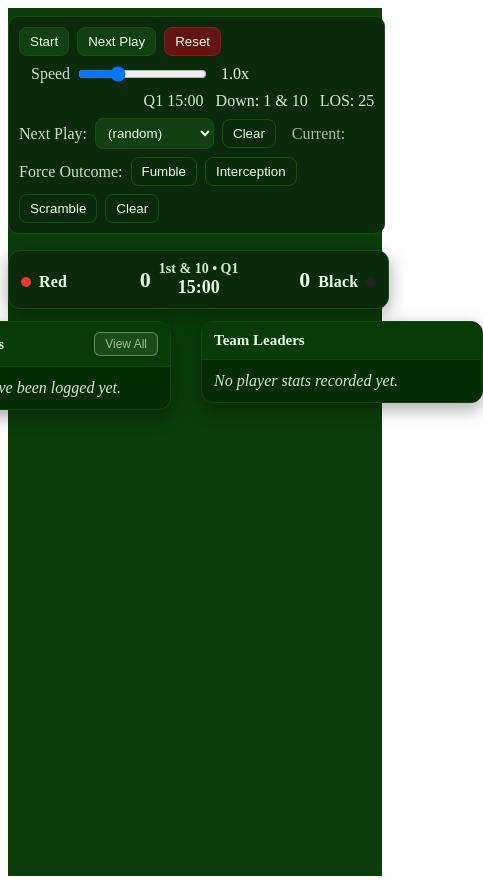
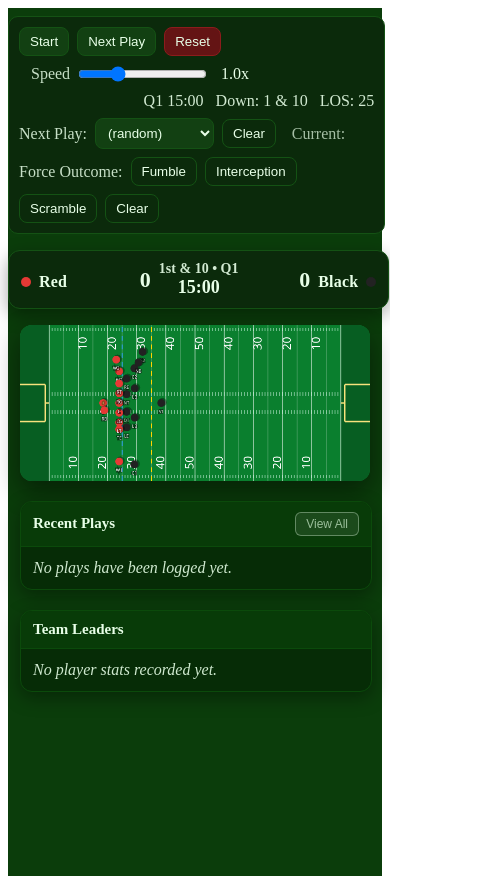
Before and after one commit to toofpaste/blootyball, a React (Create React App) app: page / in a window 390 px wide. Shown: the whole page, 483 px wide, since content can reach past the window. Built offline with nearby package versions, Linux system fonts and the light colour scheme.

Commit message:
Improve field layout responsiveness

```diff
--- a/src/App.jsx
+++ b/src/App.jsx
@@ -9,6 +9,7 @@ import { TEAM_RED, TEAM_BLK } from './engine/constants';
 import { draw } from './render/draw';
 import PlayLog from './ui/PlayLog';
 import StatsSummary from './ui/StatsSummary';
+import './AppLayout.css';
 
 export default function App() {
   const canvasRef = useRef(null);
@@ -24,8 +25,9 @@ export default function App() {
     const dpr = Math.max(1, Math.floor(window.devicePixelRatio || 1));
     canvas.width = Math.round(LOGICAL_W * dpr);
     canvas.height = Math.round(LOGICAL_H * dpr);
-    canvas.style.width = `${LOGICAL_W}px`;
-    canvas.style.height = `${LOGICAL_H}px`;
+    canvas.style.width = '100%';
+    canvas.style.maxWidth = `${LOGICAL_W}px`;
+    canvas.style.height = 'auto';
   }, []);
 
   useEffect(() => {
@@ -61,17 +63,7 @@ export default function App() {
   };
 
   return (
-    <div
-      style={{
-        minHeight: '100vh',
-        background: '#0b3d0b',
-        display: 'flex',
-        flexDirection: 'column',
-        alignItems: 'center',
-        paddingBottom: 24,
-        color: '#e8ffe8',
-      }}
-    >
+    <div className="app-root">
       <Toolbar
         running={running}
         setRunning={setRunning}
@@ -99,47 +91,15 @@ export default function App() {
         down={state.drive.down}
         toGo={state.drive.toGo}
       />
-      <div
-        style={{
-          width: '100%',
-          display: 'flex',
-          flexDirection: 'column',
-          alignItems: 'center',
-          padding: '8px',
-          gap: '18px',
-          boxSizing: 'border-box',
-        }}
-      >
-        <div
-          style={{
-            width: 'min(1200px, 98%)',
-            display: 'flex',
-            gap: 16,
-            alignItems: 'flex-start',
-            justifyContent: 'center',
-          }}
-        >
-          <div style={{ flex: '0 0 260px', display: 'flex', flexDirection: 'column', gap: 12 }}>
+      <div className="main-shell">
+        <div className="app-layout">
+          <div className="sidebar sidebar--log">
             <PlayLog items={state.playLog} />
           </div>
-          <div
-            style={{
-              flex: '1 1 600px',
-              display: 'flex',
-              justifyContent: 'center',
-            }}
-          >
-            <canvas
-              ref={canvasRef}
-              style={{
-                borderRadius: 12,
-                boxShadow: '0 10px 26px rgba(0,0,0,0.45)',
-                background: '#0a7f2e',
-                maxWidth: '100%',
-              }}
-            />
+          <div className="field-wrapper">
+            <canvas ref={canvasRef} className="field-canvas" />
           </div>
-          <div style={{ flex: '0 0 280px', display: 'flex', flexDirection: 'column', gap: 12 }}>
+          <div className="sidebar sidebar--stats">
             <StatsSummary
               stats={state.playerStats}
               directory={state.playerDirectory}
--- /dev/null
+++ b/src/AppLayout.css
@@ -0,0 +1,102 @@
+.app-root {
+  min-height: 100vh;
+  background: #0b3d0b;
+  display: flex;
+  flex-direction: column;
+  align-items: center;
+  padding-bottom: 24px;
+  color: #e8ffe8;
+}
+
+.main-shell {
+  width: 100%;
+  display: flex;
+  flex-direction: column;
+  align-items: center;
+  padding: 8px;
+  gap: 18px;
+  box-sizing: border-box;
+}
+
+.app-layout {
+  width: min(1200px, 98%);
+  display: flex;
+  align-items: flex-start;
+  justify-content: center;
+  gap: 16px;
+}
+
+.sidebar {
+  display: flex;
+  flex-direction: column;
+  gap: 12px;
+  width: 100%;
+}
+
+.sidebar--log {
+  flex: 0 0 260px;
+}
+
+.sidebar--stats {
+  flex: 0 0 280px;
+}
+
+.field-wrapper {
+  flex: 1 1 720px;
+  display: flex;
+  justify-content: center;
+  min-width: 0;
+}
+
+.field-canvas {
+  border-radius: 12px;
+  box-shadow: 0 10px 26px rgba(0, 0, 0, 0.45);
+  background: #0a7f2e;
+  width: 100%;
+  max-width: 720px;
+  height: auto;
+  aspect-ratio: 720 / 320;
+}
+
+@media (max-width: 1280px) {
+  .app-layout {
+    flex-direction: column;
+    align-items: center;
+    width: 100%;
+  }
+
+  .field-wrapper {
+    order: 0;
+    width: 100%;
+    max-width: 720px;
+    flex: initial;
+  }
+
+  .sidebar--log,
+  .sidebar--stats {
+    order: 1;
+    width: min(100%, 520px);
+    flex: initial;
+  }
+
+  .sidebar--stats {
+    order: 2;
+  }
+}
+
+@media (max-width: 640px) {
+  .main-shell {
+    padding: 12px 12px 24px;
+    gap: 24px;
+  }
+
+  .app-layout {
+    width: 100%;
+    gap: 20px;
+  }
+
+  .sidebar--log,
+  .sidebar--stats {
+    width: 100%;
+  }
+}
```
